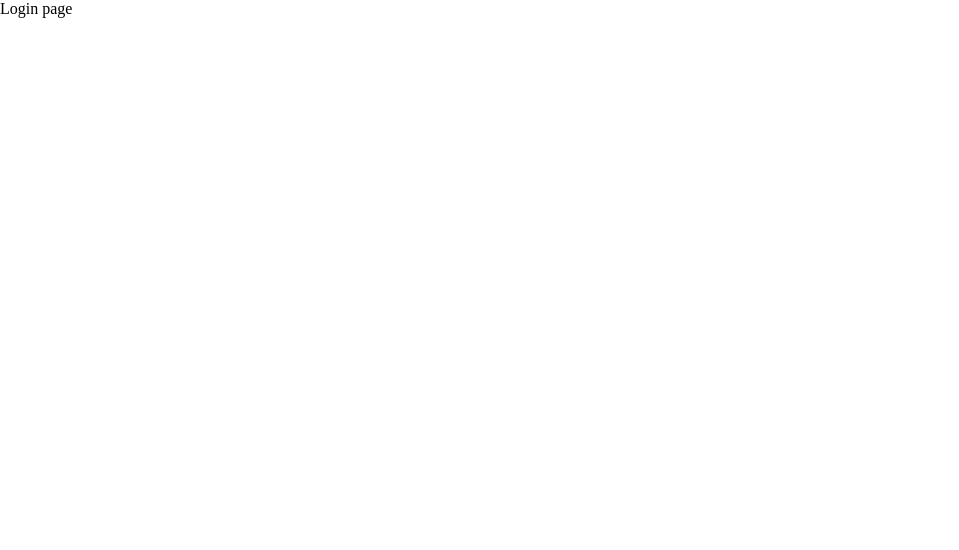
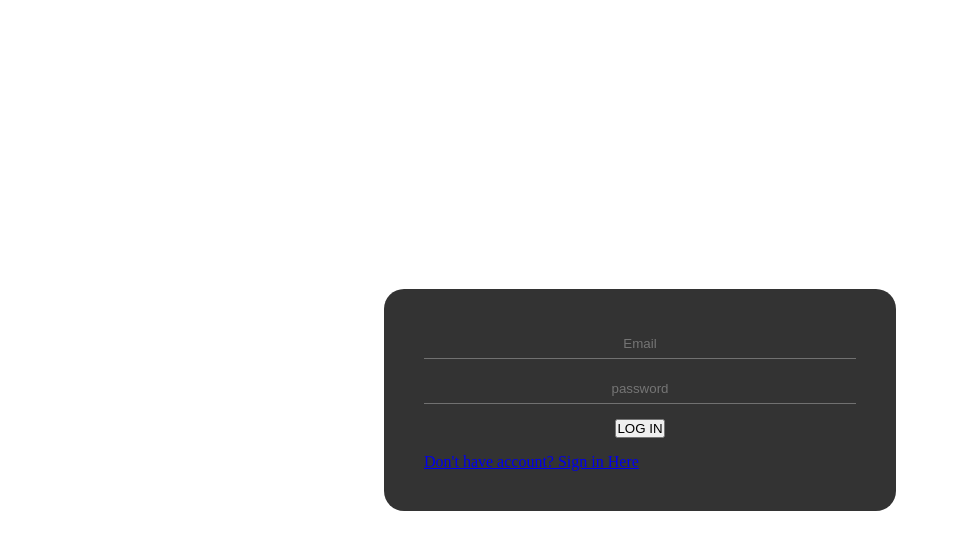
Before and after one commit to soumya-rayast/HomeRentalsApplication, a React (Create React App) app in the folder clients/: page /login in a window 1280 px wide. Shown: the top 550 px of the page, without its empty margins (0-959 px from the left). Built offline with nearby package versions, Linux system fonts and the light colour scheme.

Commit message:
First commit

```diff
--- a/clients/src/Pages/LoginPage.jsx
+++ b/clients/src/Pages/LoginPage.jsx
@@ -1,9 +1,27 @@
-import React from 'react'
+import React, { useState } from 'react'
+import "../Styles/Login.scss"
+const LoginPage = () => {
+  const [email, setEmail] = useState("")
+  const [password, setPassword] = useState("")
 
-const LoginPage = () => {
   return (
-    <div>
-      Login page
+    <div className='login'>
+      <div className="login_content">
+
+        <form action="" className="login_content_form">
+          <input type="email"
+          placeholder='Email'
+          required value={email}
+          onChange={(e) => e.target.value} />
+          <input type="password"
+          placeholder='password'
+          required value={password}
+          onChange={(e) => e.target.value}/>
+          <button type='submit'>LOG IN</button>
+
+        </form>
+        <a href="/register"> Don't have account? Sign in Here</a>
+      </div>
     </div>
   )
 }
--- a/clients/src/Pages/RegisterPage.jsx
+++ b/clients/src/Pages/RegisterPage.jsx
@@ -32,25 +32,48 @@ const RegisterPage = () => {
         setPasswordMatch(formData.password === formData.confirmPassword || formData.confirmPassword === "")
     })
 
-    const handleSubmit = async (e) => {
-        e.preventDefault()
+    // const handleSubmit = async (e) => {
+    //     e.preventDefault()
+    //     try {
+    //         const register_form = new FormData();
+    //         for (var key in formData) {
+    //             register_form.append(key, formData[key])
+    //         }
+    //         const response = await fetch("http://localhost:3001/auth/register", {
+    //             method: "POST",
+    //             body: register_form
+    //         })
+
+    //         if (response.ok) {
+    //             navigate("/login")
+    //         }
+    //     } catch (err) {
+    //         console.log("Registration Failed!")
+    //     }
+    // }
+
+    const handleSubmit = async () => {
         try {
             const register_form = new FormData();
-            for (var key in formData) {
-                register_form.append(key, formData[key])
+            for (const key in formData) {
+                register_form.append(key, formData[key]);
             }
+
             const response = await fetch("http://localhost:3001/auth/register", {
                 method: "POST",
                 body: register_form
-            })
+            });
 
-            if (response.ok) {
-                navigate("/login")
+            if (!response.ok) {
+                throw new Error(`Failed to register. Status: ${response.status}`);
             }
-        } catch (err) {
-            console.log("Registration Failed!")
+
+            // Registration successful, navigate to login page
+            navigate("/login");
+        } catch (error) {
+            console.error("Error registering user:", error.message);
         }
-    }
+    };
 
 
     return (
@@ -119,7 +142,7 @@ const RegisterPage = () => {
                     </button>
                 </form>
                 <a href="/login">Already Have an account? Log In here</a>
-            </div>m
+            </div>
         </div>
     )
 }
--- /dev/null
+++ b/clients/src/Styles/Login.css
@@ -0,0 +1,51 @@
+:export {
+  pinkred: #F8395A;
+  blue: #24355A;
+  lightgrey: #F7F8F8;
+  grey: #bdb9b9;
+  darkgrey: #969393;
+}
+
+.login {
+  width: 100vw;
+  height: 100vh;
+  display: flex;
+  justify-content: center;
+  align-items: center;
+  flex-direction: column;
+}
+.login_content {
+  display: flex;
+  flex-direction: column;
+  gap: 15px;
+  width: 40%;
+  padding: 40px;
+  background-color: rgba(0, 0, 0, 0.8);
+  border-radius: 20px;
+}
+@media (max-width: 1000px) {
+  .login_content {
+    width: 60%;
+  }
+}
+@media (max-width: 580px) {
+  .login_content {
+    width: 80%;
+  }
+}
+.login_content_form {
+  display: flex;
+  flex-direction: column;
+  align-items: center;
+  gap: 15px;
+}
+.login_content_form input {
+  width: 100%;
+  padding: 7px 15px;
+  background-color: transparent;
+  border: none;
+  border-bottom: 1px solid rgba(255, 255, 255, 0.3);
+  outline: none;
+  text-align: center;
+  color: white;
+}/*# sourceMappingURL=Login.css.map */
--- /dev/null
+++ b/clients/src/Styles/Login.scss
@@ -0,0 +1,44 @@
+@import "../Styles/variables.scss";
+@import "../Styles/breakpoints.scss";
+
+.login{
+    width: 100vw;
+    height: 100vh;
+    display: flex;justify-content: center;
+    align-items: center;
+    flex-direction: column;
+
+    &_content{
+        display: flex;
+        flex-direction: column;
+        gap: 15px;
+        width: 40%;
+        padding: 40px;
+        background-color: rgba(0,0,0,0.8);
+        border-radius: 20px;
+
+        @include lg{
+            width: 60%;
+        }
+        @include mm{
+            width: 80%;
+        }
+        &_form{
+            display: flex;
+            flex-direction: column;
+            align-items: center;
+            gap: 15px;
+
+            input{
+                width: 100%;
+                padding: 7px 15px;
+                background-color: transparent;
+                border: none;
+                border-bottom:  1px solid rgba(255,255,255,0.3);
+                outline: none;
+                text-align: center;
+                color: white;
+            }
+        }
+    }
+}
```
Also changed, not shown: 2 other files (tests, documents, lock files or other folders).
